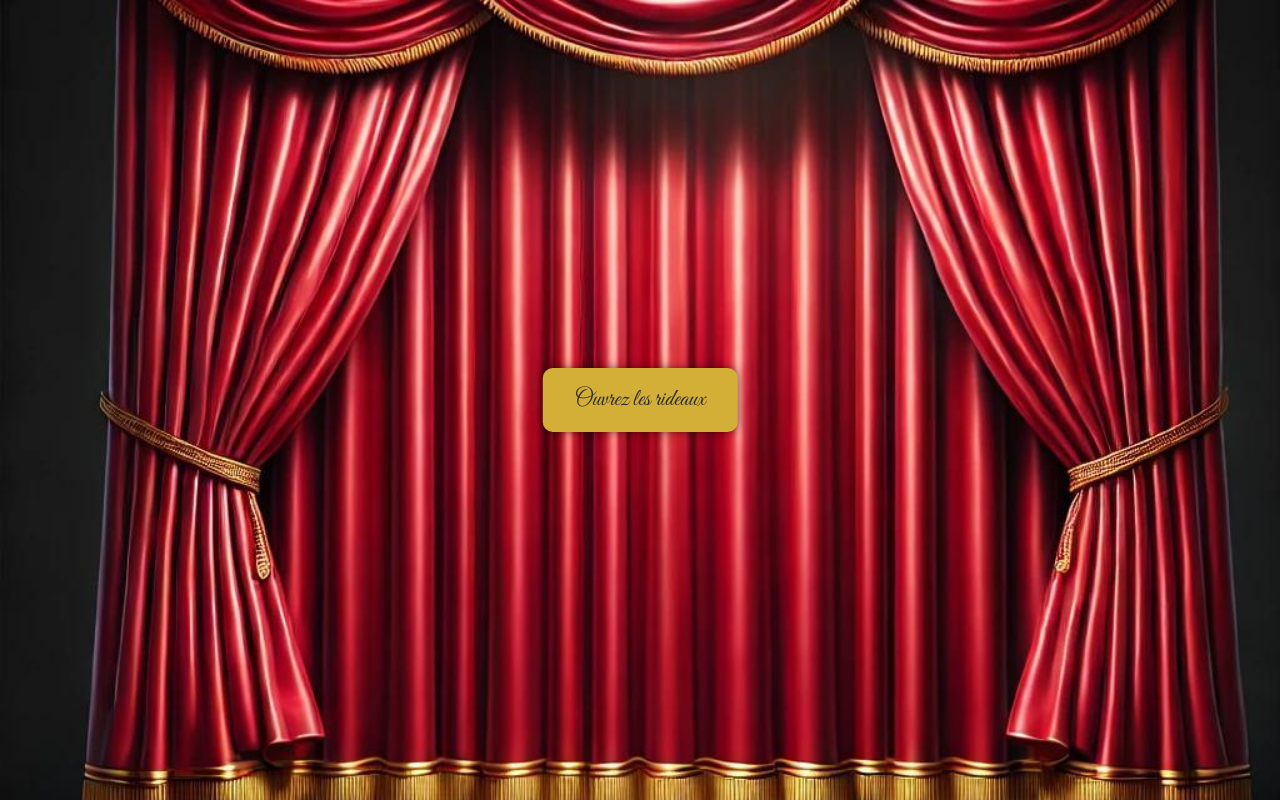
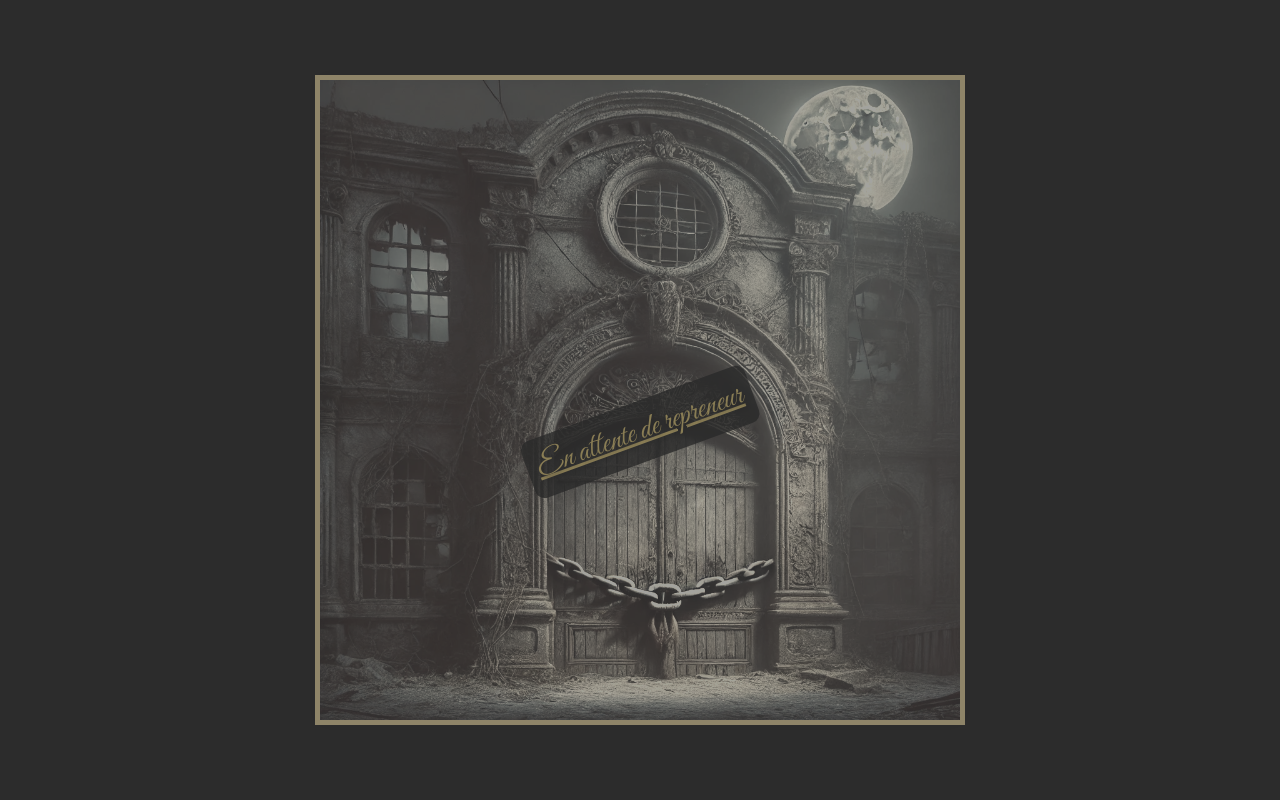
Before and after one commit to JeremyGuCo/LeCabaret, a plain HTML site: page index.html in a window 1280 px wide. Shown: the top 800 px of the page. Drawn offline with Linux system fonts and the light colour scheme.

Commit message:
update : closed transition

```diff
--- a/css/styles.css
+++ b/css/styles.css
@@ -1,4 +1,4 @@
-body {
+/* body {
   background-color: #2c2c2c;
   color: #f5f5f5;
   font-family: 'Georgia', serif;
@@ -75,12 +75,9 @@ body {
   padding: 0;
   background-image: url('/images/bg_ad.webp');
   background-repeat: repeat;
-  /* Répète l'image sur toute la page */
   background-size: 200px 200px;
   ;
-  /* Garde la taille originale de l'image */
   background-position: top left;
-  /* Commence la répétition en haut à gauche */
 }
 
 #open-curtains {
@@ -97,7 +94,6 @@ body {
   font-family: 'Great Vibes', cursive;
   cursor: pointer;
   z-index: 10000;
-  /* Assurez-vous que le bouton est au-dessus de tout */
   box-shadow: 0 0 10px rgba(0, 0, 0, 0.5);
   transition: background-color 0.3s, transform 0.3s;
 }
@@ -156,4 +152,50 @@ body {
 
 .container.visible {
   opacity: 1;
+} */
+
+body {
+  background-color: #2c2c2c;
+  color: #f5f5f5;
+  font-family: 'Georgia', serif;
+  margin: 0;
+  padding: 0;
 }
+
+.cabaret-display {
+  text-align: center;
+  margin: 0; /* Supprime la marge */
+  height: 100vh; /* Prend toute la hauteur de l'écran */
+  display: flex;
+  flex-direction: column;
+  justify-content: center;
+  align-items: center;
+  position: relative;
+  filter: grayscale(30%) contrast(60%) brightness(80%); /* Effet de ruine */
+}
+
+.cabaret-image {
+  height: 80vh;
+  width: auto;
+  max-width: 800px;
+  border: 5px solid #d4af37;
+  box-shadow: 0 0 20px rgba(0, 0, 0, 0.5);
+  filter: sepia(50%);
+  z-index: -1;
+}
+
+.cabaret-text {
+  font-family: 'Great Vibes', cursive;
+  font-size: 2em;
+  color: #d4af37;
+  text-decoration: underline;
+  background-color: rgba(0, 0, 0, 0.8); /* Ajoute un fond semi-transparent pour le texte */
+  padding: 10px;
+  border-radius: 10px;
+  position: absolute;
+  top: 50%;
+  left: 50%;
+  transform: translate(-50%, -50%) rotate(-20deg); /* Positionne et fait pivoter le texte */
+  text-shadow: 2px 2px 4px rgba(0, 0, 0, 0.7); /* Effet de texte dégradé */
+  z-index: 1; /* Place le texte au-dessus de l'image */
+}
--- a/index.html
+++ b/index.html
@@ -11,7 +11,7 @@
     <link rel="stylesheet" href="css/styles.css" />
   </head>
   <body>
-    <div class="curtain-container">
+    <!-- <div class="curtain-container">
       <div class="curtain left"></div>
       <div class="curtain right"></div>
     </div>
@@ -30,23 +30,13 @@
           Votre House ? Ah ça, vous le saurez bien assez tôt...
         </p>
       </header>
+    </div>
+    <button id="open-curtains">Ouvrez les rideaux</button> -->
 
-      <!-- Intégration du Google Form -->
-      <section class="form-section">
-        <h2>Merci de bien vouloir répondre au questionnaire</h2>
-        <iframe
-          src="https://docs.google.com/forms/d/e/1FAIpQLSdT30QgpeSTScSFnNOT1URnc5RJ-GrRrkH-KnT5e95i3oAlsw/viewform?embedded=true"
-          width="640"
-          height="1638"
-          frameborder="0"
-          marginheight="0"
-          marginwidth="0"
-          >Chargement…</iframe
-        >
-      </section>
+    <div class="cabaret-display">
+      <p class="cabaret-text">En attente de repreneur</p>
+      <img src="/images/closed.webp" alt="Cabaret" class="cabaret-image" />
     </div>
-    <audio id="background-music" src="./music/Moon-Wisper.mp3" loop></audio>
-    <button id="open-curtains">Ouvrez les rideaux</button>
     <script src="js/scripts.js"></script>
   </body>
 </html>
```
Also changed, not shown: images/closed.webp (added).
